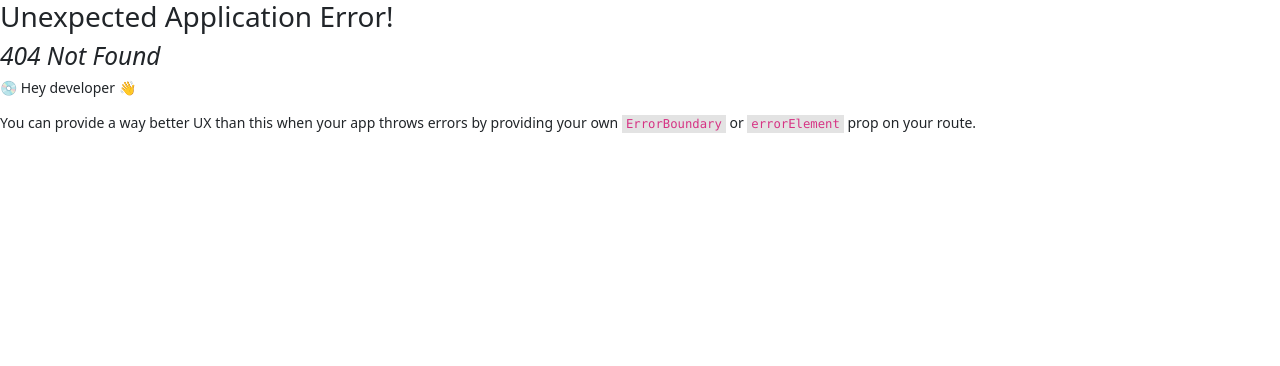
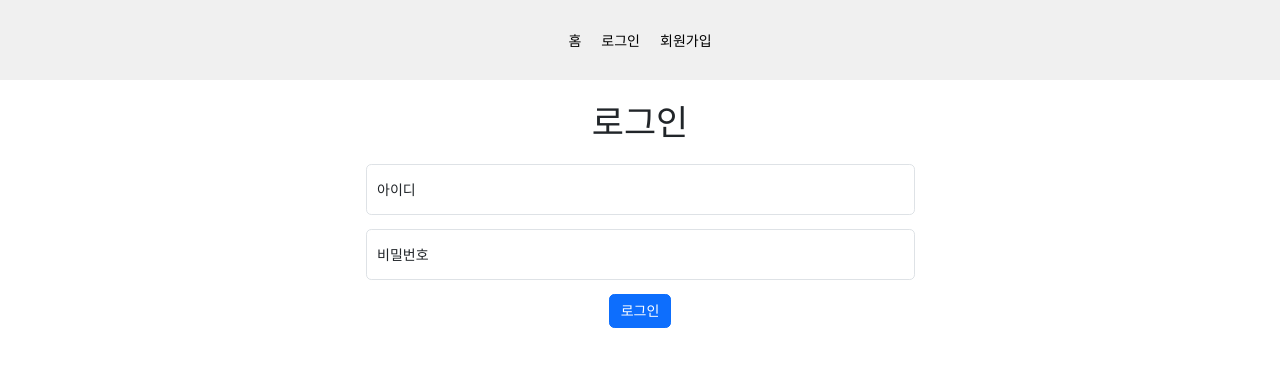
Before and after one commit to ptrgonow/aniwhere-ver-2, a React (Create React App) app in the folder frontend/: page /login in a window 1280 px wide. Before the commit this address had no page. Shown: the top 366 px of the page. Built offline with nearby package versions, Linux system fonts and the light colour scheme; no server answers.

Commit message:
feat: [FE] "로그인"
1. 로그인 페이지 구현 (로그인 폼)
2. 로그인 API 연동 (POST /user/login)
3. apiConfig.js, AuthContext.js 구성
4. 라우터를 AuthProvider로 래핑해서 자식 요소들이 로그인 정보를 사용할 수 있게 함

Resolves: #3
related: #2

```diff
--- a/frontend/src/components/Header.css
+++ b/frontend/src/components/Header.css
@@ -1,24 +1,24 @@
 a {
-    color: #000;
-    text-decoration: none;
+    color: #000 !important;
+    text-decoration: none !important;
 }
 
 a:hover {
-    text-decoration-line: underline;
-    color: #2a2828;
+    text-decoration-line: underline !important;
+    color: #2a2828 !important;
 }
 
 ul,
 ol,
 li {
-    list-style: none;
+    list-style: none !important;
     margin: 0;
     padding: 0;
     display: inline;
 }
 
 li:hover {
-    cursor: pointer;
+    cursor: pointer !important;
 }
 
 .top-nav {
--- a/frontend/src/components/Header.js
+++ b/frontend/src/components/Header.js
@@ -1,17 +1,47 @@
+import React from 'react';
+import { Link } from "react-router-dom";
+import { apiBaseUrl, API_ENDPOINTS } from '../config/apiConfig';
+import axios from 'axios';
+import { useAuth } from '../context/AuthContext';
 import './Header.css';
-import {Link} from "react-router-dom";
 
 function Header() {
+    const { isLoggedIn, userName, logout } = useAuth();
+
+    const handleLogout = () => {
+        axios.post(
+            `${apiBaseUrl}${API_ENDPOINTS.USER_LOGOUT}`,
+            {},
+            { withCredentials: true })
+            .then((response) => {
+                if (response.status === 200) {
+                    logout();
+                }
+            })
+            .catch((error) => {
+                console.error(error);
+            });
+    };
+
     return (
         <header className="header">
             <nav>
                 <ul className="top-nav">
+                    {isLoggedIn ? (
+                        <>
+                            <li><Link to="/">홈</Link></li>
+                            <li>{userName}님</li>
                             <li>
-              <Link to="/"> 홈 </Link>
+                                <button onClick={handleLogout}>로그아웃</button>
                             </li>
-            <li>
-              <Link to="Register"> 회원가입 </Link>
-            </li>
+                        </>
+                    ) : (
+                        <>
+                            <li><Link to="/">홈</Link></li>
+                            <li><Link to="login">로그인</Link></li>
+                            <li><Link to="register">회원가입</Link></li>
+                        </>
+                    )}
                 </ul>
             </nav>
         </header>
--- /dev/null
+++ b/frontend/src/config/apiConfig.js
@@ -0,0 +1,10 @@
+
+export const apiBaseUrl = process.env.REACT_APP_API_BASE_URL || 'http://localhost:8543';
+
+export const API_ENDPOINTS = {
+    USER_INFO: '/user/info',
+    USER_LOGIN: '/user/login',
+    USER_REGISTER: '/user/register',
+    USER_LOGOUT: '/user/logout',
+
+};
--- /dev/null
+++ b/frontend/src/context/AuthContext.js
@@ -0,0 +1,31 @@
+import React, { createContext, useState, useContext } from 'react';
+
+const AuthContext = createContext({
+    userName: '',
+    isLoggedIn: false,
+    login: () => {},
+    logout: () => {}
+});
+
+export const AuthProvider = ({ children }) => {
+    const [userName, setUserName] = useState('');
+    const [isLoggedIn, setIsLoggedIn] = useState(false);
+
+    const login = (name) => {
+        setUserName(name);
+        setIsLoggedIn(true);
+    };
+
+    const logout = () => {
+        setUserName('');
+        setIsLoggedIn(false);
+    };
+
+    return (
+        <AuthContext.Provider value={{ userName, isLoggedIn, login, logout }}>
+            {children}
+        </AuthContext.Provider>
+    );
+};
+
+export const useAuth = () => useContext(AuthContext);
--- a/frontend/src/index.js
+++ b/frontend/src/index.js
@@ -11,22 +11,25 @@ import {
 } from "react-router-dom";
 import 'bootstrap/dist/css/bootstrap.min.css';
 import Register from "./pages/Register";
+import Login from "./pages/Login";
+import { AuthProvider } from './context/AuthContext';
 
 const router = createBrowserRouter(
     createRoutesFromElements(
         <Route path="/" element={<App />}>
             <Route path="register" element={<Register />} />
+            <Route path="login" element={<Login />} />
         </Route>
     )
 );
 
-
 const root = ReactDOM.createRoot(document.getElementById('root'));
 root.render(
-  <React.StrictMode>
-      <RouterProvider router={router} />
-  </React.StrictMode>
+    <React.StrictMode>
+        <AuthProvider>
+            <RouterProvider router={router} />
+        </AuthProvider>
+    </React.StrictMode>
 );
 
-
 reportWebVitals();
--- /dev/null
+++ b/frontend/src/pages/Login.js
@@ -0,0 +1,76 @@
+import React, { useState } from 'react';
+import { useNavigate } from "react-router-dom";
+import { handleChangeUtil, handleLoginSubmitUtil } from '../utils/formUtils';
+import { apiBaseUrl, API_ENDPOINTS } from '../config/apiConfig';
+import { useAuth } from '../context/AuthContext';
+import 'bootstrap/dist/css/bootstrap.min.css';
+
+function Login() {
+    const [formData, setFormData] = useState({
+        userId: '',
+        userPwd: ''
+    });
+
+    const handleChange = handleChangeUtil(formData, setFormData);
+    const navigate = useNavigate();
+    const { login } = useAuth();
+
+    const handleSubmit = async (e) => {
+        e.preventDefault();
+        try {
+            const userData = await handleLoginSubmitUtil(
+                `${apiBaseUrl}${API_ENDPOINTS.USER_LOGIN}`, formData,
+                '로그인이 완료되었습니다.',
+                '로그인에 실패했습니다.'
+            )(e);
+
+            if (userData && userData.userName) {
+                login(userData.userName);
+                navigate('/');
+            }
+        } catch (error) {
+            console.error('Login failed:', error);
+        }
+    };
+
+    return (
+        <div className="container">
+            <h1 className="text-center my-4">로그인</h1>
+            <form onSubmit={handleSubmit}>
+                <div className="row d-flex align-items-center justify-content-center flex-column mb-3">
+                    <div className="col-md-6">
+                        <div className="form-floating mb-3">
+                            <input
+                                type="text"
+                                name="userId"
+                                value={formData.userId}
+                                onChange={handleChange}
+                                className="form-control"
+                                id="floatingUserId"
+                                placeholder="아이디"
+                                required
+                            />
+                            <label htmlFor="floatingUserId">아이디</label>
+                        </div>
+                        <div className="form-floating mb-3">
+                            <input
+                                type="password"
+                                name="userPwd"
+                                value={formData.userPwd}
+                                onChange={handleChange}
+                                className="form-control"
+                                id="floatingUserPwd"
+                                placeholder="비밀번호"
+                                required
+                            />
+                            <label htmlFor="floatingUserPwd">비밀번호</label>
+                        </div>
+                        <button className="btn btn-primary" type="submit">로그인</button>
+                    </div>
+                </div>
+            </form>
+        </div>
+    );
+}
+
+export default Login;
--- a/frontend/src/pages/Register.js
+++ b/frontend/src/pages/Register.js
@@ -1,5 +1,6 @@
 import React, { useState } from 'react';
-import axios from 'axios';
+import {handleChangeUtil, handleRegisterSubmitUtil} from '../utils/formUtils';
+import { apiBaseUrl, API_ENDPOINTS } from '../config/apiConfig';
 import 'bootstrap/dist/css/bootstrap.min.css';
 import './Register.css';
 
@@ -15,32 +16,12 @@ function Register() {
         phone: ''
     });
 
-    const handleChange = (e) => {
-        setFormData({
-            ...formData,
-            [e.target.name]: e.target.value
-        });
-    }
-
-    const handleSubmit = async (e) => {
-        e.preventDefault();
-        try {
-            const response = await axios.post('http://localhost:8543/user/register', formData);
-            console.log(response);
-            alert('회원가입이 완료되었습니다.');
-        } catch (error) {
-            if (error.response) {
-                console.error('Error response:', error.response);
-                alert(`회원가입에 실패했습니다: ${error.response.data.message}`);
-            } else if (error.request) {
-                console.error('Error request:', error.request);
-                alert('서버로부터 응답이 없습니다.');
-            } else {
-                console.error('Error message:', error.message);
-                alert('회원가입 중 오류가 발생했습니다.');
-            }
-        }
-    }
+    const handleChange = handleChangeUtil(formData, setFormData);
+    const handleSubmit = handleRegisterSubmitUtil(
+        `${apiBaseUrl}${API_ENDPOINTS.USER_REGISTER}`, formData,
+        '회원 가입이 완료되었습니다.',
+        '회원 가입에 실패했습니다.'
+    );
 
     return (
         <div className="container">
--- /dev/null
+++ b/frontend/src/utils/formUtils.js
@@ -0,0 +1,56 @@
+import axios from 'axios';
+
+export const handleChangeUtil = (formData, setFormData) => (e) => {
+    setFormData({
+        ...formData,
+        [e.target.name]: e.target.value
+    });
+};
+
+const handleSubmitRequestUtil = async (url, data, headers, successMessage, errorMessage, e) => {
+    e.preventDefault();
+
+    try {
+        const response = await axios.post(url, data, { headers });
+        alert(successMessage);
+        return response.data;
+    } catch (error) {
+        if (error.response) {
+            console.error('Error response:', error.response);
+            alert(`${errorMessage}: ${error.response.data.message}`);
+        } else if (error.request) {
+            console.error('Error request:', error.request);
+            alert('서버로부터 응답이 없습니다.');
+        } else {
+            console.error('Error message:', error.message);
+            alert('요청 중 오류가 발생했습니다.');
+        }
+        throw error;
+    }
+};
+
+export const handleLoginSubmitUtil = (url, formData, successMessage, errorMessage) => async (e) => {
+    const form = new FormData();
+    form.append('userId', formData.userId);
+    form.append('userPwd', formData.userPwd);
+
+    return await handleSubmitRequestUtil(
+        url,
+        form,
+        {'Content-Type': 'application/x-www-form-urlencoded'},
+        successMessage,
+        errorMessage,
+        e
+    );
+};
+
+export const handleRegisterSubmitUtil = (url, formData, successMessage, errorMessage) => async (e) => {
+    return handleSubmitRequestUtil(
+        url,
+        formData,
+        { 'Content-Type': 'application/json' },
+        successMessage,
+        errorMessage,
+        e
+    );
+};
```
Lines whose indentation alone changed are shown as unchanged.
